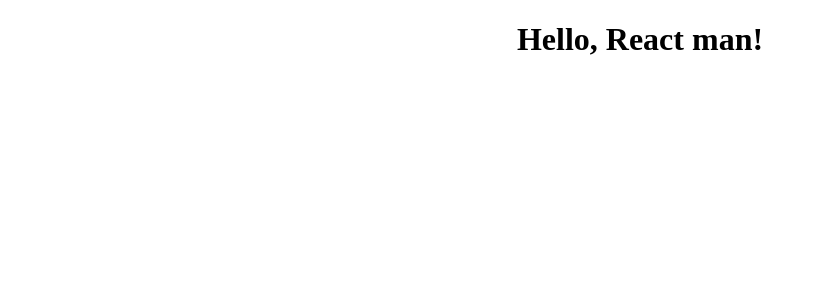
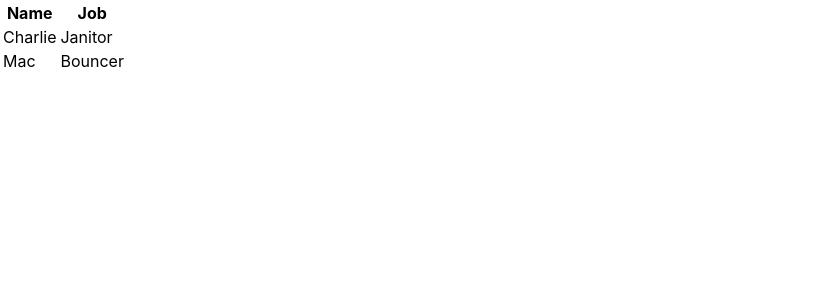
Before and after one commit to decareano/react-test-cloud9, a React (Create React App) app: page / in a window 1280 px wide. Shown: the top 300 px of the page, without its empty margins (0-820 px from the left). Built offline with nearby package versions, Linux system fonts and the light colour scheme; the HTML template or start-up script is replaced by a standard one.

Commit message:
new branch. added Hard coded data and Table.js

```diff
--- a/src/App.js
+++ b/src/App.js
@@ -2,17 +2,18 @@
 import ReactDOM from 'react-dom'
 import logo from './logo.svg';
 import './App.css';
+import Table from './Table'
 
 class App extends Component {
   render() {
     return (
-      <div className="App">
-        <h1>Hello, React man!</h1>
+      <div className="container">
+        <Table />
       </div>
     )
   }
 }
 
-ReactDOM.render(<App />, document.getElementById('root'))
+
 
 export default App
--- /dev/null
+++ b/src/Table.js
@@ -0,0 +1,29 @@
+import React, { Component } from 'react'
+
+class Table extends Component {
+    render() {
+        return (
+        <table>
+            <thead>
+                <tr>
+                    <th>Name</th>
+                    <th>Job</th>
+                </tr>
+            </thead>
+            <tbody>
+                <tr>
+                    <td>Charlie</td>
+                    <td>Janitor</td>
+                </tr>
+                <tr>
+                    <td>Mac</td>
+                    <td>Bouncer</td>
+                </tr>
+            </tbody>
+        </table>
+        )
+
+    }
+}
+
+export default Table
```
